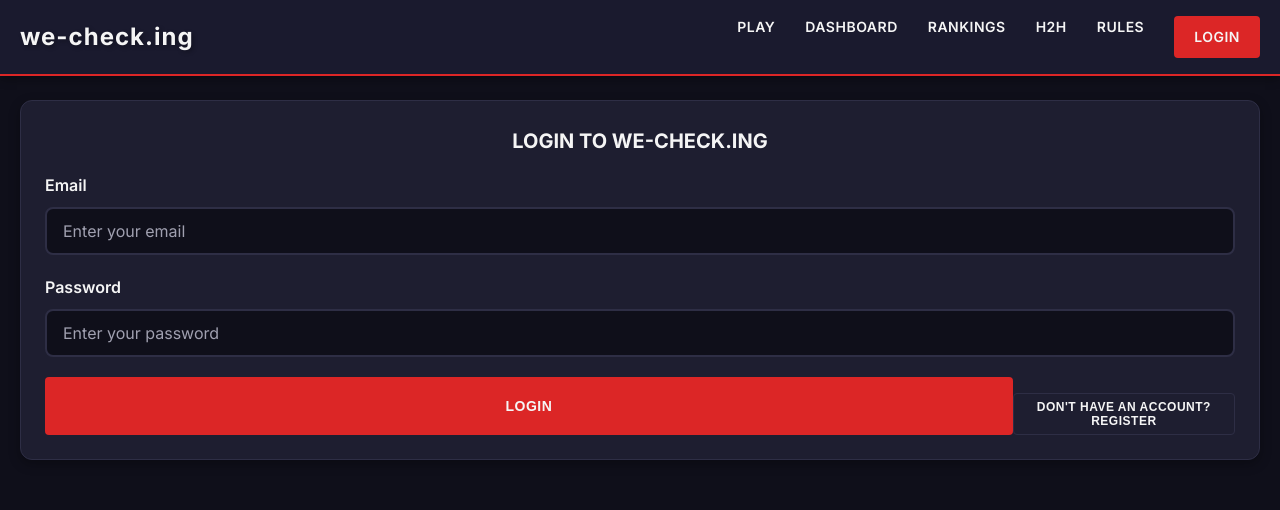
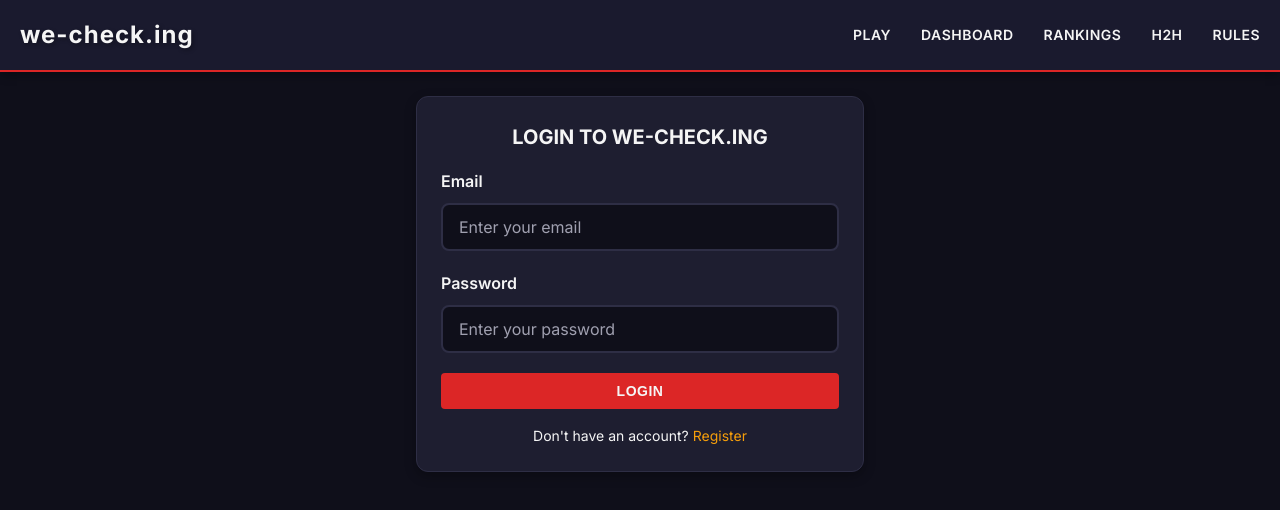
Before and after one commit to oleksmaistrenko/oleks-f1-quiz, a React (Vite) app: page /login in a window 1280 px wide. Shown: the top 510 px of the page. Built offline with nearby package versions, Linux system fonts and the light colour scheme; no server answers.

Commit message:
human touch/review

```diff
--- a/src/components/auth/Login.jsx
+++ b/src/components/auth/Login.jsx
@@ -63,6 +63,7 @@ const Login = () => {
   };
 
   return (
+    <div className="max-w-md mx-auto">
       <div className="card">
         <h1 className="card-title text-center">
           {isRegistering ? "Create an Account" : "Login to we-check.ing"}
@@ -122,7 +123,6 @@ const Login = () => {
             />
           </div>
 
-        <div className="flex flex-col space-y-4">
           <button
             type="submit"
             disabled={loading}
@@ -137,17 +137,20 @@ const Login = () => {
               : "Login"}
           </button>
 
-          <button
-            type="button"
+          <p className="text-center text-sm" style={{ marginTop: "16px" }}>
+            {isRegistering
+              ? "Already have an account? "
+              : "Don't have an account? "}
+            <span
               onClick={() => setIsRegistering(!isRegistering)}
-            className="btn btn-small btn-secondary"
+              className="text-blue-500"
+              style={{ cursor: "pointer" }}
             >
-            {isRegistering
-              ? "Already have an account? Login"
-              : "Don't have an account? Register"}
-          </button>
+              {isRegistering ? "Login" : "Register"}
+            </span>
+          </p>
+        </form>
       </div>
-      </form>
     </div>
   );
 };
--- a/src/components/layout/Header.jsx
+++ b/src/components/layout/Header.jsx
@@ -95,9 +95,11 @@ const Header = () => {
                   </button>
                 </div>
               ) : (
-                <Link to="/login" className="btn">
-                  Login
-                </Link>
+                location.pathname !== '/login' && (
+                  <Link to="/login" className="btn">
+                    Login
+                  </Link>
+                )
               )}
             </>
           )}
--- a/src/styles/App.css
+++ b/src/styles/App.css
@@ -67,6 +67,10 @@
 
 .flex {
   display: flex;
+}
+
+.flex-col {
+  flex-direction: column;
 }
 
 .justify-between {
```
Lines whose indentation alone changed are shown as unchanged.
